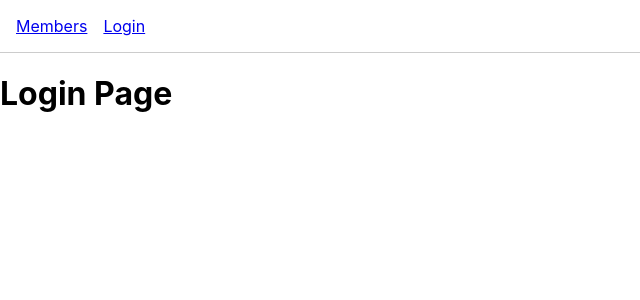
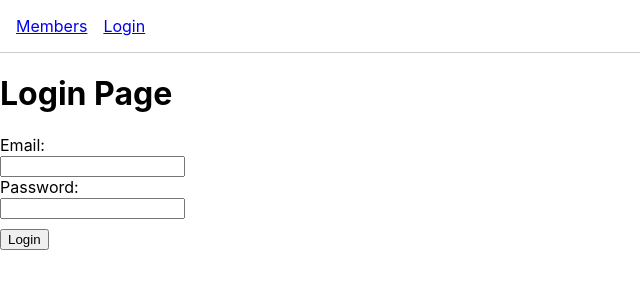
Before and after one commit to Shadracklemein/50th-fellowship, a React (Create React App) app in the folder frontend/: page /login in a window 1280 px wide. Shown: the top 300 px of the page, without its empty margins (0-640 px from the left). Built offline with nearby package versions, Linux system fonts and the light colour scheme.

Commit message:
Update Login page with form and redirect after login

```diff
--- a/frontend/src/pages/Login.js
+++ b/frontend/src/pages/Login.js
@@ -1,10 +1,70 @@
-import React from 'react';
+import React, { useState } from 'react';
+import { useNavigate } from 'react-router-dom';
 
 function Login() {
+  const [email, setEmail] = useState('');
+  const [password, setPassword] = useState('');
+  const [error, setError] = useState('');
+  const [success, setSuccess] = useState('');
+  const [loading, setLoading] = useState(false);
+  const navigate = useNavigate();
+
+  const handleSubmit = async (e) => {
+    e.preventDefault();
+    setError('');
+    setSuccess('');
+    setLoading(true);
+    try {
+      const res = await fetch(`${process.env.REACT_APP_API_URL}/auth/login`, {
+        method: 'POST',
+        headers: { 'Content-Type': 'application/json' },
+        body: JSON.stringify({ email, password })
+      });
+      const data = await res.json();
+      if (!res.ok) {
+        setError(data.error || 'Login failed');
+      } else {
+        localStorage.setItem('token', data.token);
+        setSuccess('Login successful!');
+        setTimeout(() => {
+          navigate('/members');
+        }, 1000);
+      }
+    } catch (err) {
+      setError('Network error');
+    } finally {
+      setLoading(false);
+    }
+  };
+
   return (
     <div>
       <h1>Login Page</h1>
-      {/* Login form will go here */}
+      <form onSubmit={handleSubmit} style={{ maxWidth: 300 }}>
+        <div>
+          <label>Email:</label><br />
+          <input
+            type="email"
+            value={email}
+            onChange={e => setEmail(e.target.value)}
+            required
+          />
+        </div>
+        <div>
+          <label>Password:</label><br />
+          <input
+            type="password"
+            value={password}
+            onChange={e => setPassword(e.target.value)}
+            required
+          />
+        </div>
+        <button type="submit" disabled={loading} style={{ marginTop: 10 }}>
+          {loading ? 'Logging in...' : 'Login'}
+        </button>
+        {error && <div style={{ color: 'red', marginTop: 10 }}>{error}</div>}
+        {success && <div style={{ color: 'green', marginTop: 10 }}>{success}</div>}
+      </form>
     </div>
   );
 }
```
